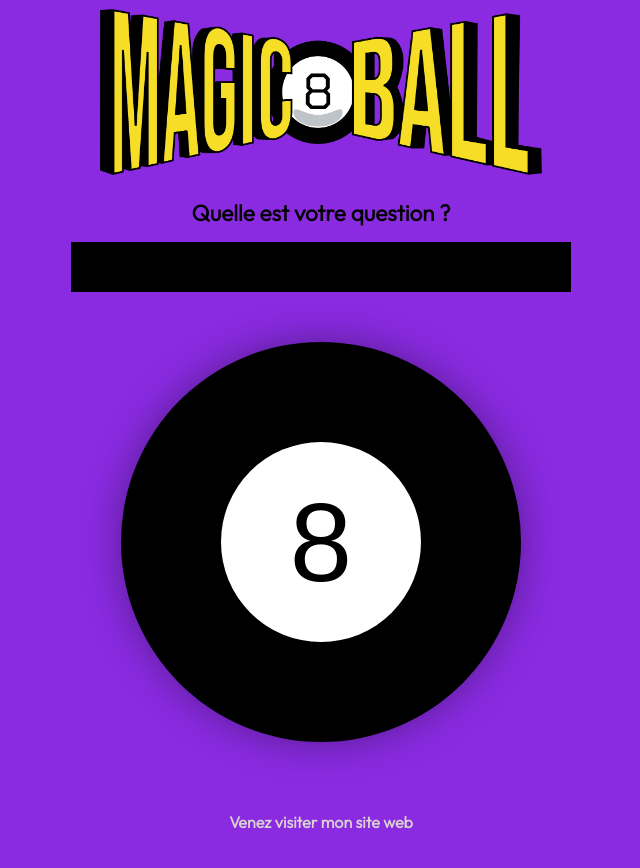
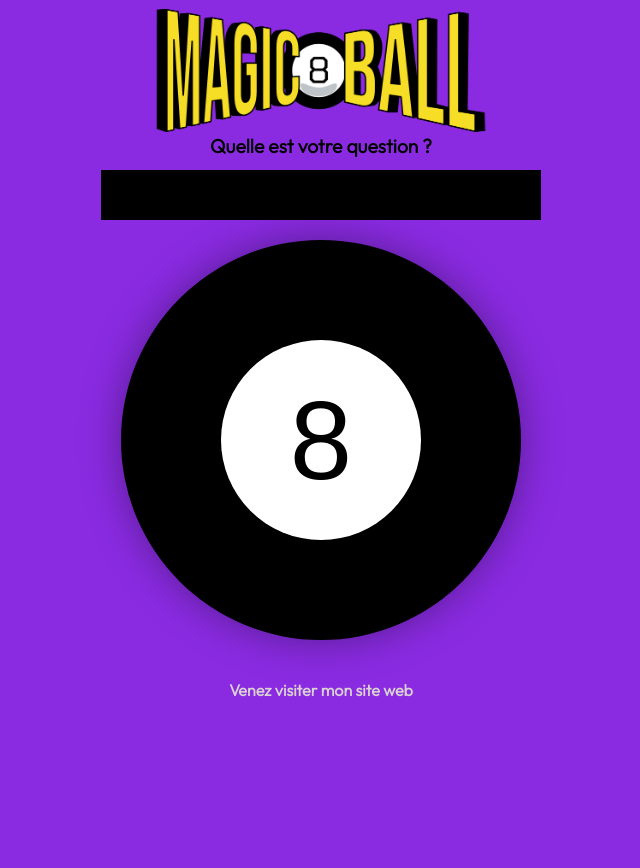
Before and after one commit to RichardMuhvic/MagicEightBall, a plain HTML site: page index.html in a window 1280 px wide. Shown: the whole page, without its empty margins (319-959 px from the left). After the commit the page ends 800 px from the top, so only its background shows below. Drawn offline with Linux system fonts and the light colour scheme.

Commit message:
ajout min-width à header img

```diff
--- a/style.css
+++ b/style.css
@@ -11,8 +11,6 @@ body{
     align-items: center;
     flex-direction: column;
     justify-content: center;
-    font-family: 'Chakra Petch', sans-serif;
-    font-family: 'Graduate', cursive;
     font-family: 'Outfit', sans-serif;
 }
 header{
@@ -21,9 +19,10 @@ header{
     justify-content: center;
 }
 header img{
-    width: 45%;
+    width: 30%;
+    min-width: 428px;
     height: auto;
-    margin: -70px 0 -100px 0;
+    margin: -50px 0 -100px 0;
 }
 
 .ball_game{
@@ -34,7 +33,7 @@ header img{
 }
 .ball_game h1{
     font-family: 'Outfit', sans-serif;
-    font-size: 1.4em;
+    font-size: 1.2em;
     text-align: center;
 }
 #question{
@@ -55,7 +54,7 @@ header img{
     display: flex;
     justify-content: center;
     align-items: center;
-    margin: 50px;
+    margin: 20px;
     width: 400px;
     height: 400px;
     border-radius: 50%;
```
